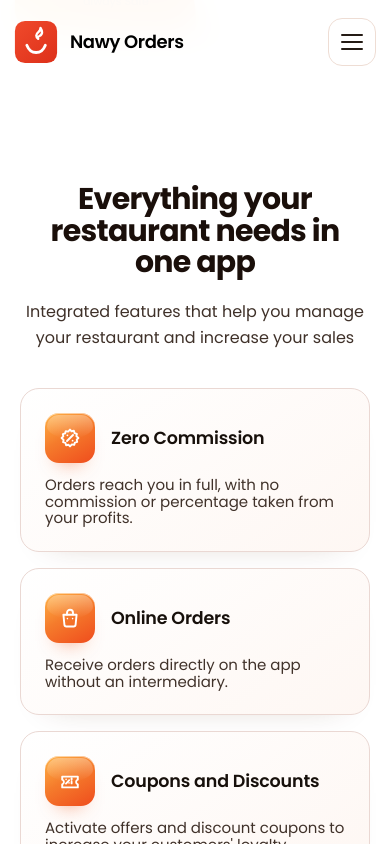
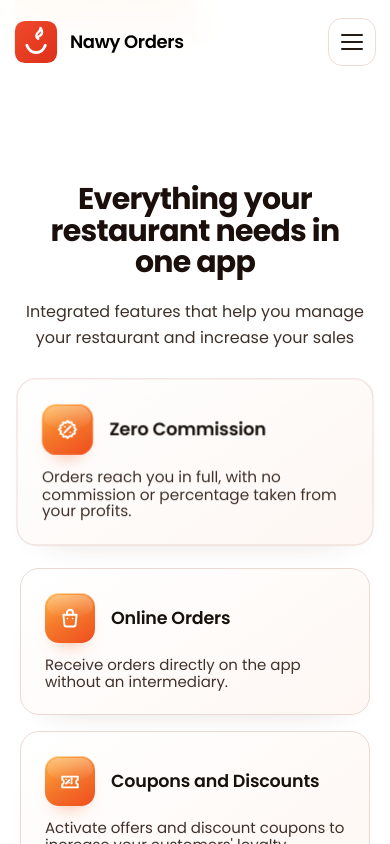
Before and after one commit to NawyOrders/Landing-Page, a Next.js app: page / in a window 390 px wide. In both pictures the pointer is over the item 195 px from the left and 1750 px from the top of the page. Shown: the part 1280-2124 px from the top of the page. Built offline with nearby package versions, Linux system fonts and the light colour scheme.

Commit message:
feat: add hover animations to various card components for enhanced interactivity

```diff
--- a/app/globals.css
+++ b/app/globals.css
@@ -2766,6 +2766,10 @@ section[id] {
     grid-template-columns: 1fr 1fr;
   }
 
+  .feature-card:hover {
+    transform: translateY(-12px) scale(1.04) rotateX(3deg);
+  }
+
   .steps-grid {
     grid-template-columns: 1fr;
     gap: 10px;
@@ -2810,6 +2814,10 @@ section[id] {
     top: 10px;
     right: 14px;
     width: 140px;
+  }
+
+  .brand-card:hover .brand-visual {
+    transform: translateY(-8px) scale(1.02);
   }
 
   .dark-cta {
@@ -2857,6 +2865,10 @@ section[id] {
     min-height: 0;
   }
 
+  .plan-card:hover {
+    transform: translateY(-12px) scale(1.03) rotateX(3deg);
+  }
+
   .testimonials-grid {
     grid-template-columns: 1fr 1fr;
     max-width: 900px;
@@ -2869,6 +2881,10 @@ section[id] {
     justify-self: center;
   }
 
+  .testimonial-card:hover {
+    transform: translateY(-10px) scale(1.02) rotateX(2deg);
+  }
+
   .testi-noodles {
     width: 150px;
     top: 18px;
@@ -2881,6 +2897,10 @@ section[id] {
   .qr-plate {
     width: 165px;
     top: -12px;
+  }
+
+  .qr-card:hover {
+    transform: translateY(-10px) scale(1.02) rotateX(2deg);
   }
 
   .footer-grid {
@@ -3059,6 +3079,10 @@ section[id] {
     padding: 24px;
   }
 
+  .feature-card:hover {
+    transform: translateY(-8px) scale(1.02) rotateX(2deg);
+  }
+
   .feature-icon {
     flex-basis: 50px;
     width: 50px;
@@ -3235,6 +3259,10 @@ section[id] {
     padding: 38px 26px 36px;
     border-radius: 26px;
     min-height: 0;
+  }
+
+  .plan-card:hover {
+    transform: translateY(-10px) scale(1.02) rotateX(2deg);
   }
 
   .plan-card h3 {
```
